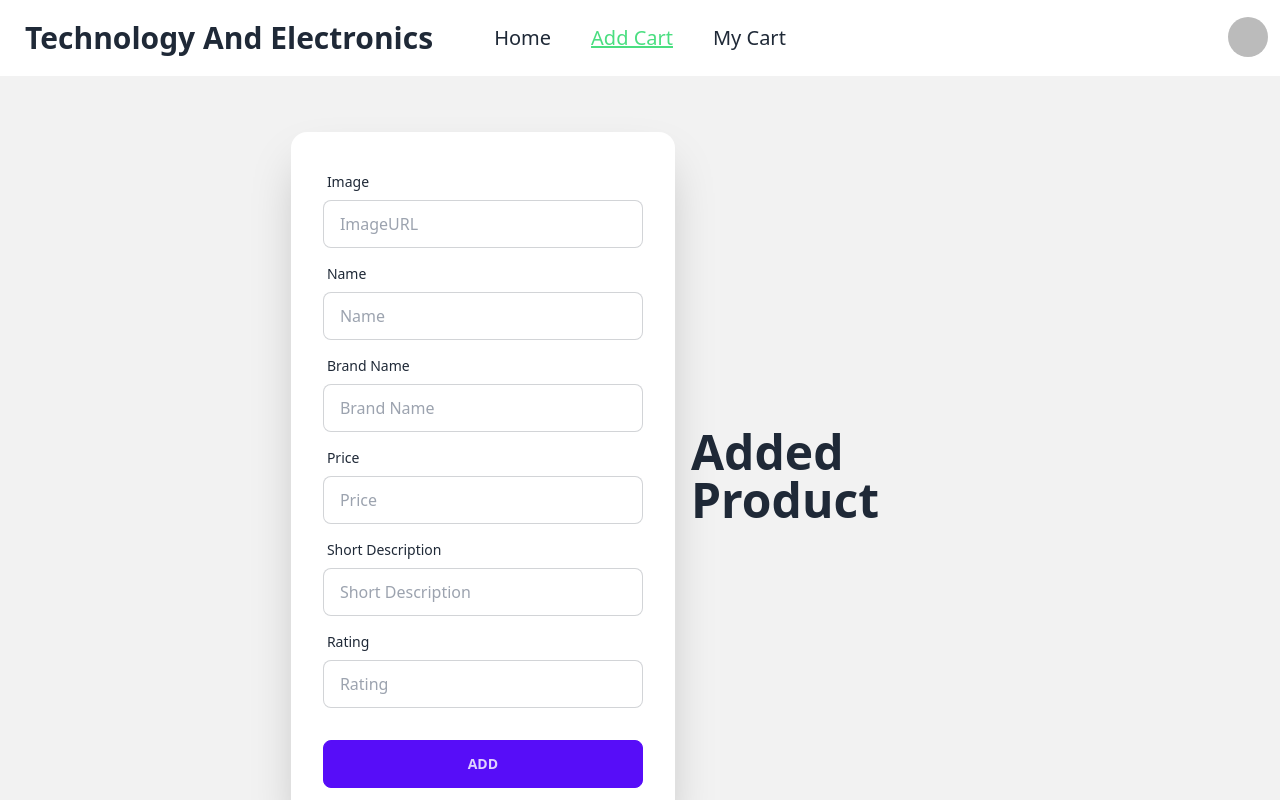
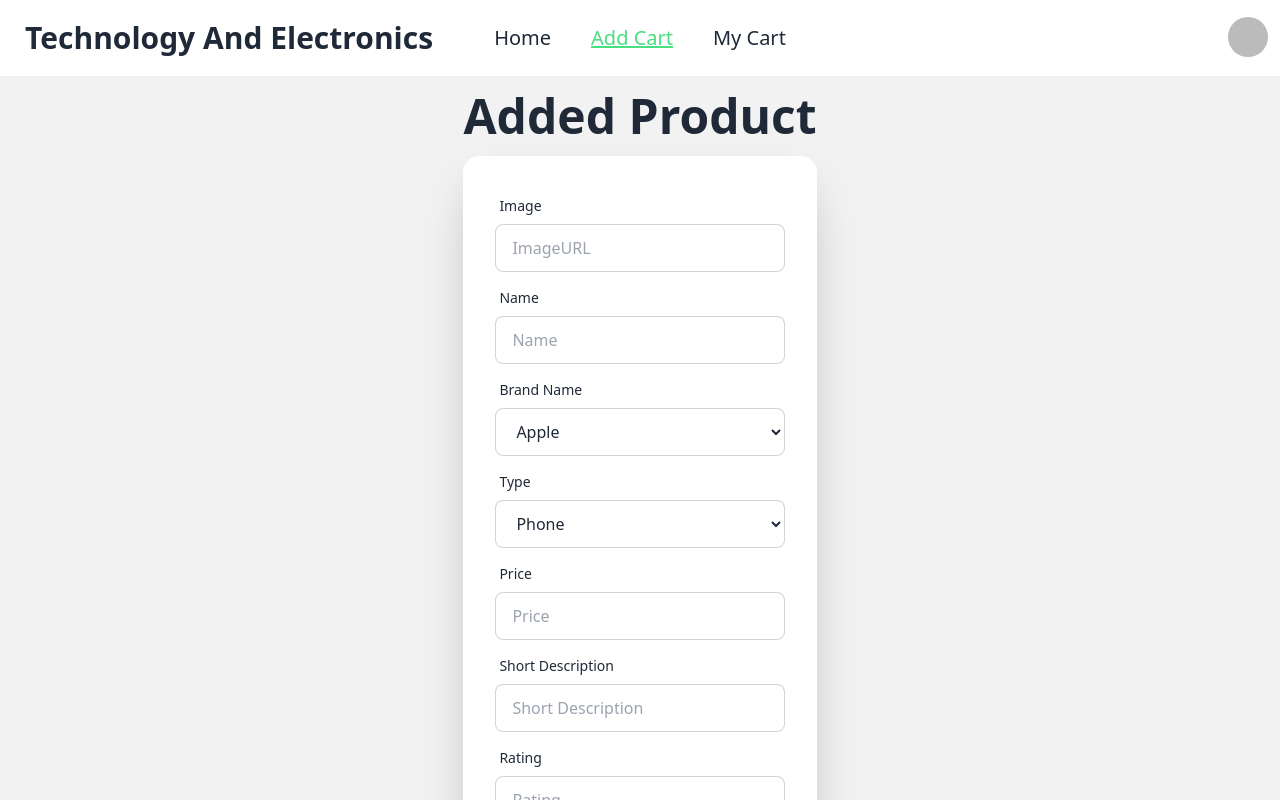
Before and after one commit to rishanzihad/Brand-Shop, a React (Vite) app: page /addedcart in a window 1280 px wide. Shown: the top 800 px of the page. Built offline with nearby package versions, Linux system fonts and the light colour scheme; no server answers; sample sign-in values are in the browser's storage.

Commit message:
brand name And images Added

```diff
--- /dev/null
+++ b/src/Components/BrandName/BrandCard.jsx
@@ -0,0 +1,25 @@
+
+
+const BrandCard = ({brand}) => {
+
+    const {brandName,Image}=brand
+
+    return (
+        <div>
+            <div className="card bg-base-100 shadow-xl">
+        <figure className="px-10 w-full pt-10">
+          <img src={Image} alt="Shoes" className="rounded-xl w-full h-72" />
+        </figure>
+        <div className="card-body items-center text-center">
+          <h2 className="card-title">{brandName}</h2>
+
+          <div className="card-actions">
+            <button className="btn btn-primary">Buy Now</button>
+          </div>
+        </div>
+      </div>
+        </div>
+    );
+};
+
+export default BrandCard;
--- a/src/Pages/Added Cart/AddedCart.jsx
+++ b/src/Pages/Added Cart/AddedCart.jsx
@@ -1,34 +1,35 @@
 
 const AddedCart = () => {
-    const handleAddedProduct=e=>{
+    const handleAddedProduct = e => {
         e.preventDefault()
-        const form =e.target
-        const photo= form.photo.value
-        const name= form.name.value
-        const brand= form.brand.value
-        const price= form.price.value
-        const description= form.description.value
-        const rating= form.rating.value
-        const addedProduct ={
-            photo,name,brand,price,description,rating
+        const form = e.target
+        const photo = form.photo.value
+        const name = form.name.value
+        const brand = form.brand.value
+        const price = form.price.value
+        const type = form.type.value
+        const description = form.description.value
+        const rating = form.rating.value
+        const addedProduct = {
+            photo, name, brand, price, description, rating, type
         }
         console.log(addedProduct)
-        fetch('http://localhost:4005/products',{
-            method:"POST",
-            headers:{
-                "Content-Type":"application/json"
+        fetch('http://localhost:4005/products', {
+            method: "POST",
+            headers: {
+                "Content-Type": "application/json"
             },
-            body:JSON.stringify(addedProduct)
+            body: JSON.stringify(addedProduct)
         })
-        .then(res=>res.json())
-        .then(data=>console.log(data))
+            .then(res => res.json())
+            .then(data => console.log(data))
     }
 
     return (
         <div>
             <div className="hero min-h-screen bg-base-200">
-  <div className="hero-content flex-col lg:flex-row-reverse">
-    <div className="text-center lg:text-left">
+                <div className="hero-content flex-col ">
+                    <div className="text-center ">
                         <h1 className="text-5xl font-bold">Added Product</h1>
 
                     </div>
@@ -50,13 +51,31 @@ const AddedCart = () => {
                                 <label className="label">
                                     <span className="label-text">Brand Name</span>
                                 </label>
-          <input type="text" placeholder="Brand Name" name="brand" className="input input-bordered" required />
+                                <select name="type" className="input input-bordered" required>
+                                    <option value="option1">Apple</option>
+                                    <option value="option2">Google</option>
+                                    <option value="option3">One PLus</option>
+                                    <option value="option4">Samsung</option>
+                                    <option value="option5">Sony</option>
+                                    <option value="option6">Intel</option>
+                                </select>
+                            </div>
+                            <div className="form-control">
+                                <label className="label">
+                                    <span className="label-text">Type</span>
+                                </label>
+                                <select name="type" className="input input-bordered" required>
+                                    <option value="option1">Phone</option>
+                                    <option value="option2">Computer</option>
+                                    <option value="option3">Head Phone</option>
+                                    <option value="option4">Watch</option>
+                                </select>
                             </div>
                             <div className="form-control">
                                 <label className="label">
                                     <span className="label-text">Price</span>
                                 </label>
-          <input type="text" placeholder="Price" name="price" className="input input-bordered" required />
+                                <input type="number" placeholder="Price" name="price" className="input input-bordered" required />
                             </div>
                             <div className="form-control">
                                 <label className="label">
@@ -68,7 +87,16 @@ const AddedCart = () => {
                                 <label className="label">
                                     <span className="label-text">Rating</span>
                                 </label>
-          <input type="text" placeholder="Rating" name="rating" className="input input-bordered" required />
+                                <input
+                                    type="number"
+                                    placeholder="Rating"
+                                    name="rating"
+                                    className="input input-bordered"
+                                    required
+                                    min="1"
+                                    max="5"
+                                    step="0.1"
+                                />
                             </div>
 
                             <div className="form-control mt-6">
--- a/src/Pages/Home/Home.jsx
+++ b/src/Pages/Home/Home.jsx
@@ -1,10 +1,21 @@
+import { useLoaderData } from "react-router-dom";
+import BrandCard from "../../Components/BrandName/BrandCard";
+
 
 
 
 const Home = () => {
+    const brands =useLoaderData()
+    console.log(brands)
     return (
         <div>
+         <div className="grid grid-cols-1 md:grid-cols-2 lg:grid-cols-3 gap-4">
+         {
 
+            brands.map(brand=><BrandCard key={brand.id} brand={brand}></BrandCard>)
+
+      }
+         </div>
         </div>
     );
 };
--- a/src/main.jsx
+++ b/src/main.jsx
@@ -16,6 +16,7 @@ const router = createBrowserRouter([
       {
         path: "/",
         element: <Home></Home>,
+        loader:()=>fetch('/data.json')
       },
       {
         path:'/login',
```
Also changed, not shown: public/data.json (added, +32 -0 lines), src/Header/Header.jsx (line endings or trailing spaces). Lines whose indentation alone changed are shown as unchanged.
